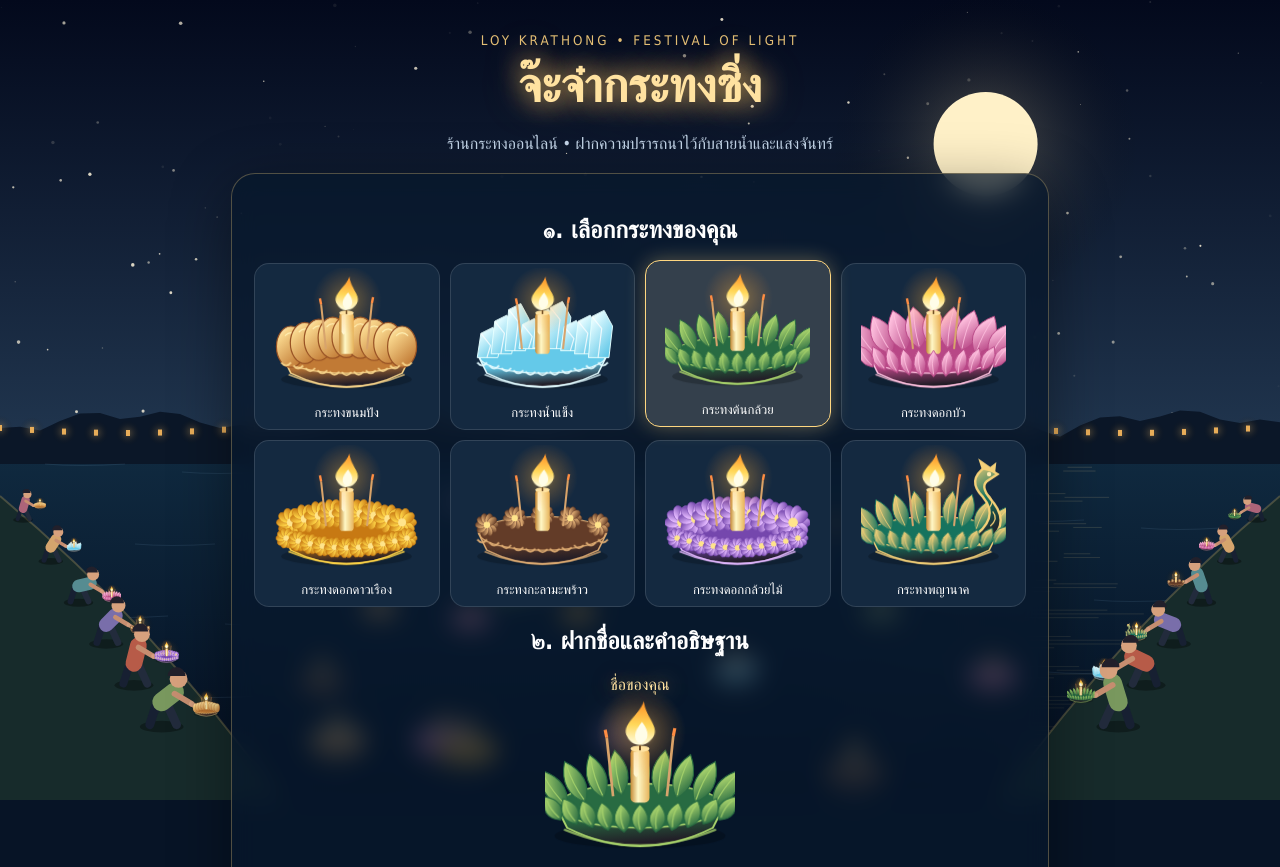
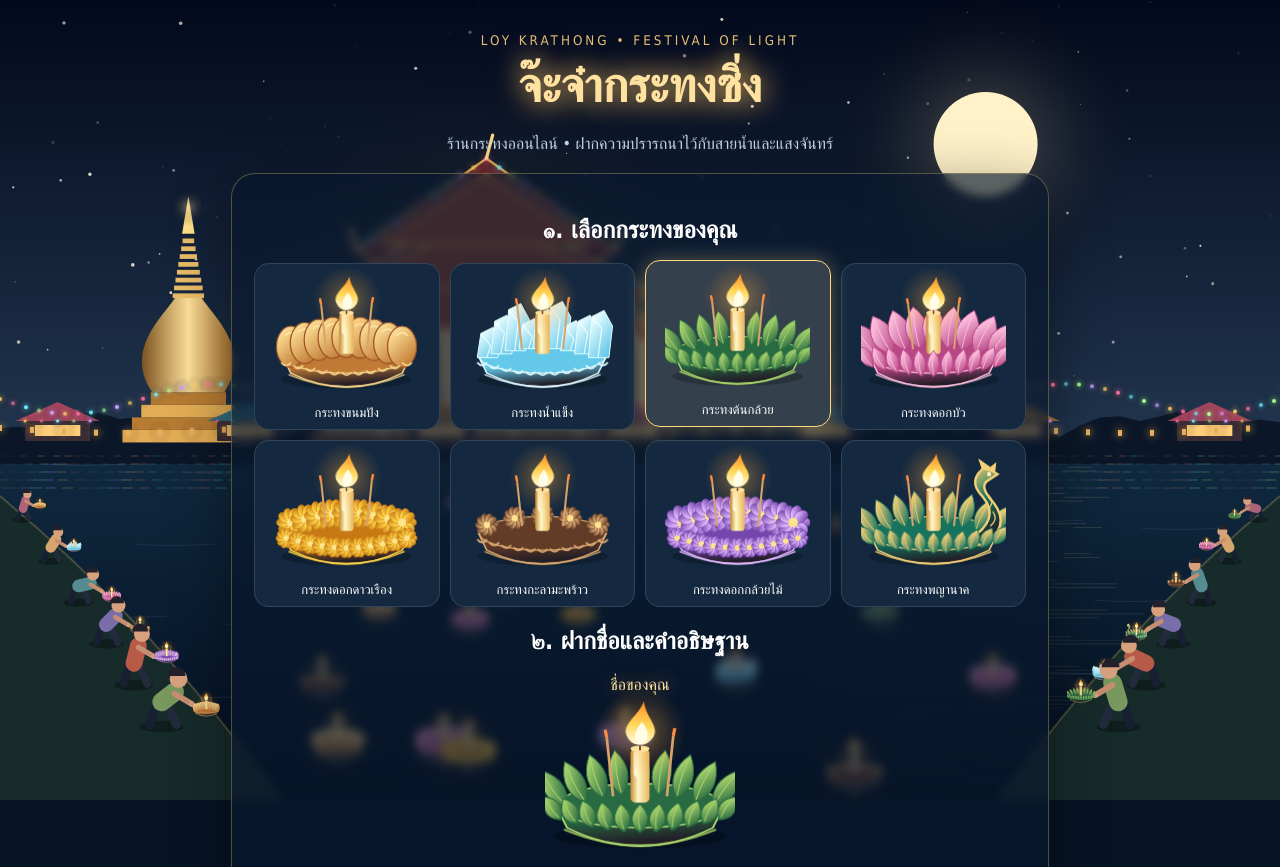
Before and after one commit to hussakorn3014-svg/love-letter, a plain HTML site: page index.html in a window 1280 px wide. Shown: the top 867 px of the page. Drawn offline with Linux system fonts and the light colour scheme; animation ran at ten frames a second.

Commit message:
Update index.html

```diff
--- a/index.html
+++ b/index.html
@@ -15,7 +15,9 @@ header small,header p,h2,label,input,textarea,.choice span,#previewName,#wishOut
 h1{animation:textEnter 1s both,goldGlow 3s 1s infinite}
 header p{animation-delay:.25s}label{animation-delay:.15s}.choice span{display:block;animation-delay:.2s}.choice svg,#preview svg{animation:bob 3s ease-in-out infinite}.choice.active{box-shadow:0 0 20px #ffd78055}.primary{animation:textEnter .8s both,shine 3s 1s infinite}#previewName{animation:textEnter .6s both,goldGlow 3s infinite}#finalWish:not([hidden]){animation:textEnter 1.8s both,goldGlow 3s 1.8s infinite}#celebrate h2{animation:textEnter 1.2s both,goldGlow 3s infinite}#wishOut{animation:textEnter 1.2s .4s both}#again{z-index:2}#celebrate{background:linear-gradient(#07142699,transparent);border-radius:24px}canvas{z-index:0;pointer-events:none}main{position:relative;z-index:1}.panel{background:#08172cbd} @media(prefers-reduced-motion:reduce){*{animation-duration:.01ms!important;animation-iteration-count:1!important}}
 header[hidden]{display:none!important;}
-@keyframes flameDance{0%,100%{transform:rotate(-5deg) scale(.94,1.04)}35%{transform:rotate(7deg) scale(1.07,.92)}70%{transform:rotate(-2deg) scale(.9,1.1)}}.flame{transform-box:fill-box;transform-origin:50% 65%;animation:flameDance .8s ease-in-out infinite}.choice svg{max-width:145px}#preview{width:190px}</style>
+@keyframes flameDance{0%,100%{transform:rotate(-5deg) scale(.94,1.04)}35%{transform:rotate(7deg) scale(1.07,.92)}70%{transform:rotate(-2deg) scale(.9,1.1)}}.flame{transform-box:fill-box;transform-origin:50% 65%;animation:flameDance .8s ease-in-out infinite}.choice svg{max-width:145px}#preview{width:190px}
+.panel{background:#08172ca8;backdrop-filter:blur(5px)}
+</style>
 </head>
 <body>
 <canvas id="scene">
@@ -80,6 +82,27 @@ const visitors=Array.from({length:12},(_,i)=>({side:i<6?-1:1,offset:(i%6)/6,phas
 const offerings=Array.from({length:24},(_,i)=>({type:i%8,x:Math.random(),depth:Math.random(),speed:rand(.008,.024),phase:rand(0,6.28)}));
 function line(x,y,x2,y2,color,width){ctx.strokeStyle=color;ctx.lineWidth=width;ctx.lineCap='round';ctx.beginPath();ctx.moveTo(x,y);ctx.lineTo(x2,y2);ctx.stroke();}
 function livingFlame(x,y,size,t,phase=0){let f=t*9+phase,dx=Math.sin(f)*size*.009, r=size*(.13+.025*Math.sin(f*1.7));glow(x+dx,y,r,'#ffad3855');ctx.save();ctx.globalCompositeOperation='lighter';ctx.fillStyle='#fff4b8';ctx.globalAlpha=.55+.25*Math.sin(f);ctx.beginPath();ctx.ellipse(x+dx,y,size*.012,size*.033,Math.sin(f)*.2,0,Math.PI*2);ctx.fill();ctx.restore();}
+// Illuminated Thai temple fair on the opposite riverbank.
+function templeFair(t){
+ const s=Math.min(W/760,H/510), base=H*.555;
+ const colors=['#ffce66','#ff729d','#70eaff','#a7ff92','#c9a0ff'];
+ function bulb(x,y,i,r=2){let a=.55+.45*Math.pow(Math.sin(t*2.7+i*1.83),2),col=colors[i%5];ctx.save();ctx.globalAlpha=a;glow(x,y,r*5,col+'55');ctx.fillStyle=col;ctx.beginPath();ctx.arc(x,y,r,0,7);ctx.fill();ctx.restore();}
+ function poly(p,fill,stroke){ctx.beginPath();p.forEach(([x,y],i)=>i?ctx.lineTo(x,y):ctx.moveTo(x,y));ctx.closePath();ctx.fillStyle=fill;ctx.fill();if(stroke){ctx.strokeStyle=stroke;ctx.lineWidth=1.5;ctx.stroke();}}
+ ctx.save();ctx.translate(W*.38,base);ctx.scale(s,s);
+ glow(0,-75,180,'#ffb43b22');
+ // Golden chedi and its tiered spire.
+ ctx.save();ctx.translate(-190,0);for(let i=0;i<4;i++){ctx.fillStyle=i%2?'#b77b32':'#e3ad55';ctx.fillRect(-42+i*6,-9-i*8,84-i*12,8);}
+ ctx.beginPath();ctx.moveTo(-23,-33);ctx.bezierCurveTo(-42,-61,-14,-83,-8,-94);ctx.lineTo(8,-94);ctx.bezierCurveTo(14,-83,42,-61,23,-33);ctx.closePath();let g=ctx.createLinearGradient(-30,0,30,0);g.addColorStop(0,'#79501f');g.addColorStop(.5,'#ffe29a');g.addColorStop(1,'#a56a27');ctx.fillStyle=g;ctx.fill();for(let i=0;i<8;i++){ctx.fillStyle='#e9bd68';ctx.fillRect(-10+i*.9,-96-i*5,20-i*1.8,3);}poly([[-4,-134],[0,-158],[4,-134]],'#ffdf88');glow(0,-151,12,'#ffe6a766');ctx.restore();
+ // Main ubosot: lit walls, columns, layered Thai gables and chofah finials.
+ ctx.fillStyle='#c7a477';ctx.fillRect(-104,-79,208,76);ctx.fillStyle='#775238';ctx.fillRect(-112,-8,224,8);
+ for(let i=-84;i<=84;i+=42){ctx.fillStyle='#704327';ctx.fillRect(i-9,-63,18,47);ctx.fillStyle='#ffcb65';ctx.fillRect(i-5,-57,10,29);glow(i,-42,19,'#ffb74355');ctx.fillStyle='#f4d69a';ctx.fillRect(i+15,-73,5,67);}
+ for(let k=0;k<3;k++){let y=-70-k*27,w=126-k*22;poly([[-w,y],[0,y-58],[w,y],[w-12,y+9],[0,y-39],[-w+12,y+9]],'#702b35','#f4bd57');poly([[-w+15,y-3],[0,y-48],[w-15,y-3]],'#9e4935','#e5a94d');for(let i=0;i<=20;i++){let x=-w+i*w/10;bulb(x,y-58*(1-Math.abs(x)/w),i+k*3,1.5);}line(-w,y,-w-5,y-13,'#ffce70',2);line(w,y,w+5,y-13,'#ffce70',2);line(0,y-58,4,y-73,'#ffda85',2);}
+ ctx.restore();
+ // Fair stalls, strings of multicolored lights, and water reflections.
+ for(let j=0;j<7;j++){let x=W*(.045+j*.15),w=Math.min(65,W*.11),y=base-3;ctx.fillStyle='#392c36';ctx.fillRect(x-w/2,y-20,w,20);poly([[x-w*.65,y-20],[x,y-39],[x+w*.65,y-20]],['#a84460','#326f85','#b27b37'][j%3]);ctx.fillStyle='#ffce78';ctx.fillRect(x-w*.35,y-16,w*.7,11);for(let k=0;k<5;k++)bulb(x-w*.5+k*w/4,y-20,j+k,1.6);}
+ for(let j=0;j<Math.ceil(W/13);j++){let x=j*13,y=base-45+15*Math.sin(x/Math.max(30,W/9)*Math.PI);bulb(x,y,j,2);let col=colors[j%5];ctx.save();ctx.globalAlpha=.13+.07*Math.sin(t*2+j);for(let k=0;k<5;k++){let yy=base+12+k*8;line(x+Math.sin(t*2+k+j)*5-3,yy,x+Math.sin(t*2+k+j)*5+3+k,yy,col,1.5);}ctx.restore();}
+}
+
 function festival(t){
  // Far-bank lantern garland.
  for(let j=0;j<Math.ceil(W/32);j++){let x=j*32,y=H*.535+Math.sin(j*.4)*5;glow(x,y,13,'#ffc56b44');ctx.fillStyle='#e8ad59';ctx.fillRect(x-2,y-3,4,6);}
@@ -91,6 +114,7 @@ function festival(t){
 }
 
 function frame(ms){let t=ms/1000,dt=Math.min(.04,t-last||.016);last=t;let sky=ctx.createLinearGradient(0,0,0,H);sky.addColorStop(0,'#03091c');sky.addColorStop(.55,'#20354e');sky.addColorStop(.56,'#102a40');sky.addColorStop(1,'#030e20');ctx.fillStyle=sky;ctx.fillRect(0,0,W,H);for(let [x,y,r,p] of stars){ctx.globalAlpha=.45+.4*Math.sin(t*1.5+p);ctx.fillStyle='#fff5dc';ctx.beginPath();ctx.arc(x,y,r,0,7);ctx.fill()}ctx.globalAlpha=1;let mx=W*.77,my=H*.18,mr=Math.min(W,H)*.065;glow(mx,my,mr*3,'#ffe6a94a');ctx.fillStyle='#fff1c8';ctx.beginPath();ctx.arc(mx,my,mr,0,7);ctx.fill();ctx.fillStyle='#0b1728';ctx.beginPath();ctx.moveTo(0,H*.56);for(let x=0;x<=W+20;x+=20)ctx.lineTo(x,H*.55-18*Math.abs(Math.sin(x*.012))-12*Math.abs(Math.cos(x*.037)));ctx.lineTo(W,H*.58);ctx.lineTo(0,H*.58);ctx.fill();for(let j=0;j<95;j++){let y=H*.57+j*H*.0047,x=mx+Math.sin(j*7.1+t)*W*.08,len=(8+j*.7)*(1+.5*Math.sin(j+t*2));ctx.strokeStyle=`rgba(255,222,151,${.04+.12*(1-j/95)})`;ctx.beginPath();ctx.moveTo(x-len,y);ctx.lineTo(x+len,y);ctx.stroke()}for(let j=0;j<45;j++){let y=H*.58+j*H*.01,x=(j*137+t*9)%W;ctx.strokeStyle='#9bc8e51b';ctx.beginPath();ctx.moveTo(x,y);ctx.quadraticCurveTo(x+35,y+3,x+80,y);ctx.stroke()}
+templeFair(t);
 festival(t);
 if(floating){let elapsed=t-start,p=Math.min(1,elapsed/16),size=Math.min(230,W*.46)*(1-.62*p),x=W*.5+Math.sin(p*3)*W*.13,y=H*(.86-.27*p)+Math.sin(t*2)*3;glow(x,y,size*.7,'#ffb43b33');ctx.save();ctx.globalAlpha=.17;ctx.translate(x,y+size*.28);ctx.scale(1,-.35);if(imgs[selected].complete&&imgs[selected].naturalWidth)ctx.drawImage(imgs[selected],-size/2,-size*.5,size,size);ctx.restore();if(imgs[selected].complete&&imgs[selected].naturalWidth)ctx.drawImage(imgs[selected],x-size/2,y-size*.75,size,size);livingFlame(x,y-size*.75+size*26/110,size,t);ctx.font=`bold ${Math.max(14,size*.09)}px Tahoma`;ctx.textAlign='center';ctx.fillStyle='#fff2c3';ctx.shadowColor='#000';ctx.shadowBlur=8;ctx.fillText(person,x,y-size*.77+Math.sin(t*2)*2,W*.85);ctx.shadowBlur=0;if(elapsed>=27&&$('finalWish').hidden){$('finalWish').hidden=false;for(let j=0;j<5;j++)burst(W*(.15+j*.175),H*(.22+.08*Math.sin(j)),45+j*65);}if(elapsed<24&&t-lastFire>.55){launch();lastFire=t}}
 for(let r of rockets){r.age+=dt;let q=Math.min(1,r.age/.85),x=r.x+(r.tx-r.x)*q,y=r.y+(r.ty-r.y)*q;glow(x,y,12,'#fff2bbaa');ctx.strokeStyle='#ffe4a8';ctx.beginPath();ctx.moveTo(x,y);ctx.lineTo(x-(r.tx-r.x)*.04,y-(r.ty-r.y)*.04);ctx.stroke();if(q===1)burst(x,y,r.hue)}rockets=rockets.filter(r=>r.age<.85);ctx.globalCompositeOperation='lighter';for(let p of particles){p.life-=dt;p.vy+=65*dt;p.vx*=Math.pow(.65,dt);p.x+=p.vx*dt;p.y+=p.vy*dt;ctx.strokeStyle=`hsla(${p.hue},100%,70%,${Math.max(0,p.life/p.max)})`;ctx.lineWidth=p.size;ctx.beginPath();ctx.moveTo(p.x,p.y);ctx.lineTo(p.x-p.vx*.035,p.y-p.vy*.035);ctx.stroke()}ctx.globalCompositeOperation='source-over';ctx.lineWidth=1;particles=particles.filter(p=>p.life>0);requestAnimationFrame(frame)}requestAnimationFrame(frame);
```
